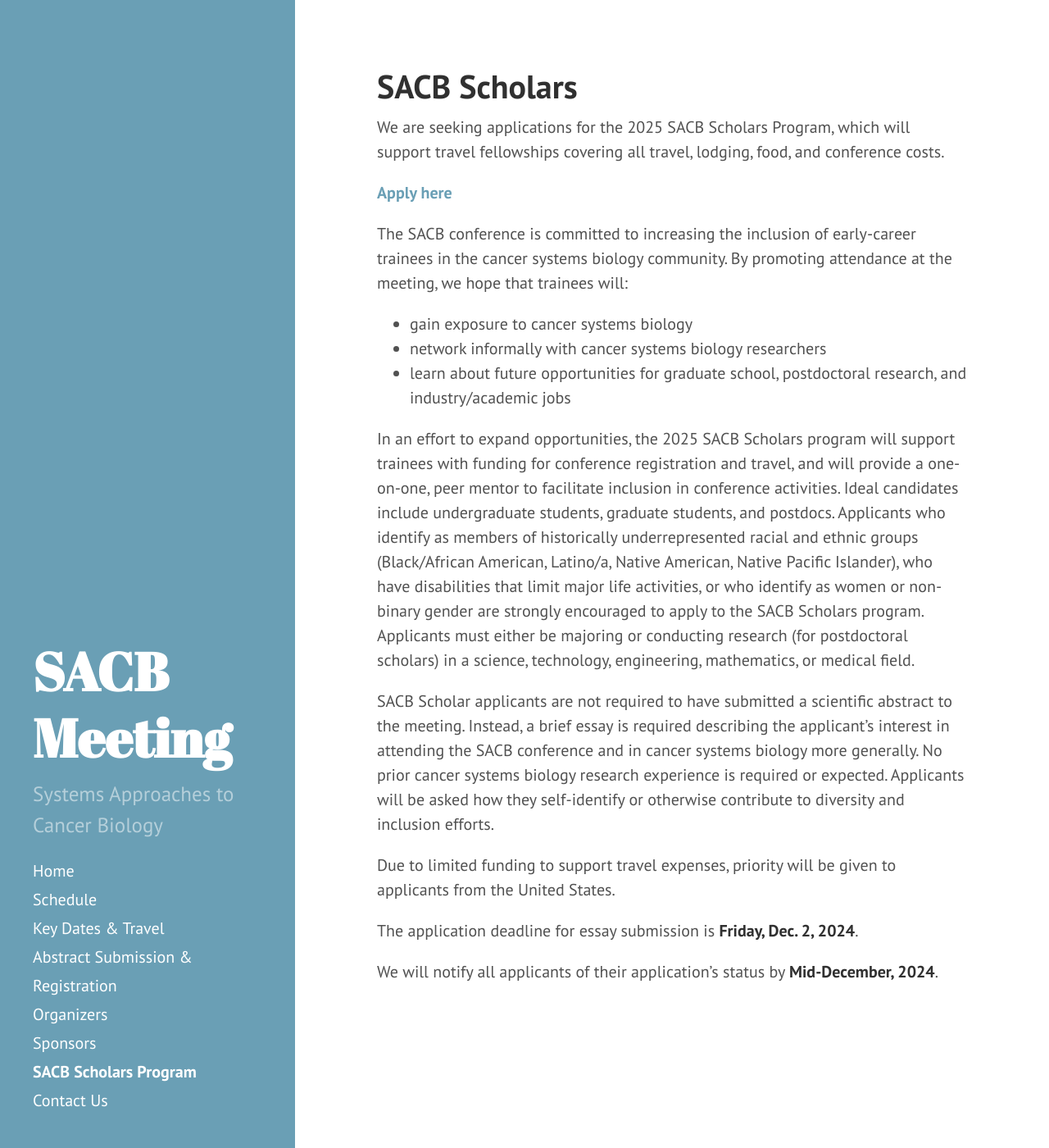
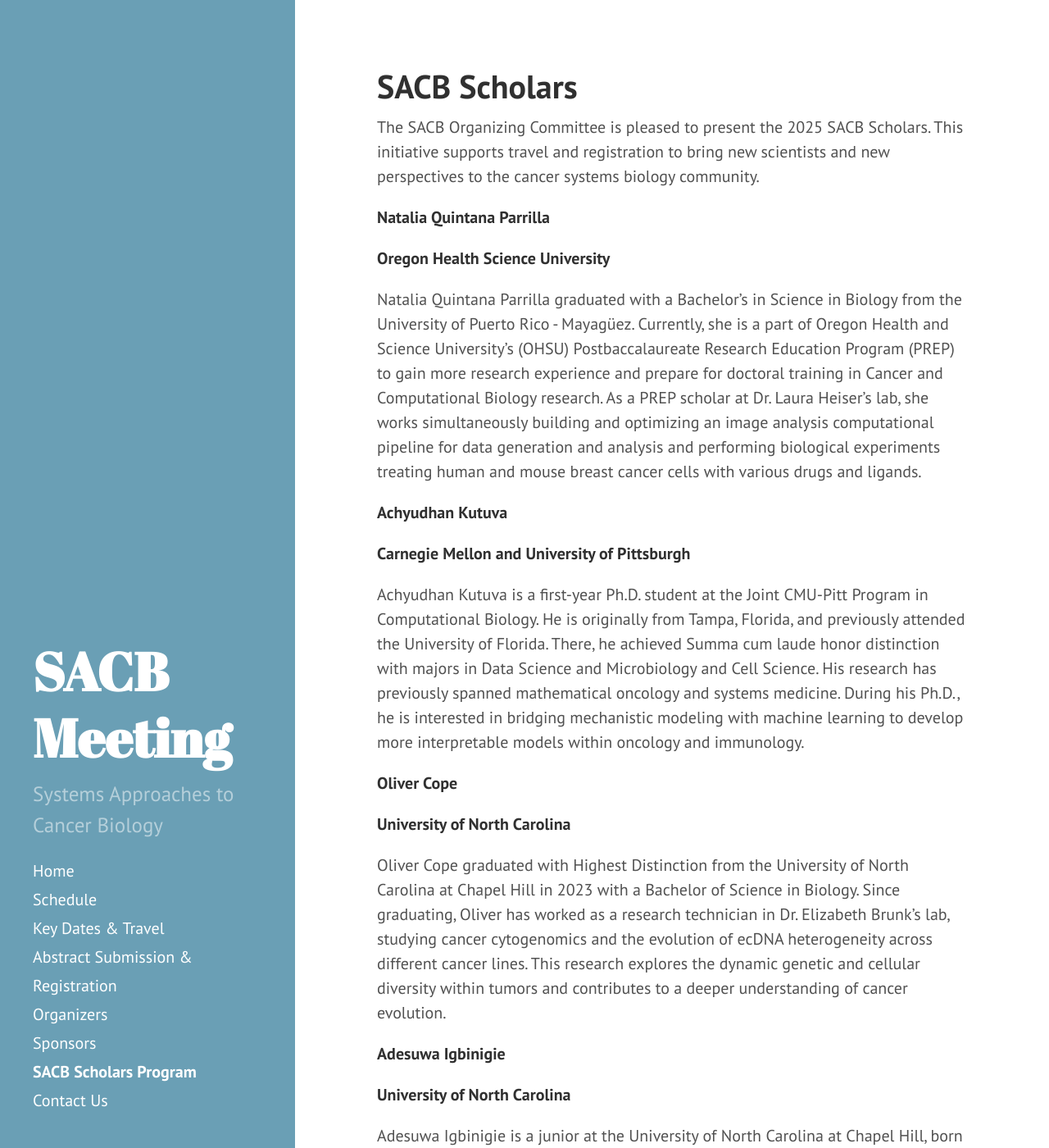
Before and after one commit to AECCSB/sacb-meeting, a Jekyll site: the page built from scholars.md, in a window 1280 px wide and 1400 px high. Shown: the whole window at 82% size. Built offline with Jekyll 4.4.1, drawn with Linux system fonts in a browser that asks for light colours; some of the changed text lies outside the part shown.

Commit message:
Update scholars.md

```diff
--- a/scholars.md
+++ b/scholars.md
@@ -3,22 +3,46 @@
 layout: page
 ---
 
-We are seeking applications for the 2025 SACB Scholars Program, which will support travel fellowships covering all travel, lodging, food, and conference costs.
+The SACB Organizing Committee is pleased to present the 2025 SACB Scholars. This initiative supports travel and registration to bring new scientists and new perspectives to the cancer systems biology community.
 
-**[Apply here](https://docs.google.com/forms/d/1TdMLVCdFDXc2Mt2SIGTuo3BPd-LrlujiinbvCdxLozc/edit)**
+**Natalia Quintana Parrilla**
 
-The SACB conference is committed to increasing the inclusion of early-career trainees in the cancer systems biology community. By promoting attendance at the meeting, we hope that trainees will:
+__Oregon Health Science University__
 
-+ gain exposure to cancer systems biology
-+ network informally with cancer systems biology researchers
-+ learn about future opportunities for graduate school, postdoctoral research, and industry/academic jobs
+Natalia Quintana Parrilla graduated with a Bachelor's in Science in Biology from the University of Puerto Rico - Mayagüez. Currently, she is a part of Oregon Health and Science University's (OHSU) Postbaccalaureate Research Education Program (PREP) to gain more research experience and prepare for doctoral training in Cancer and Computational Biology research. As a PREP scholar at Dr. Laura Heiser's lab, she works simultaneously building and optimizing an image analysis computational pipeline for data generation and analysis and performing biological experiments treating human and mouse breast cancer cells with various drugs and ligands.
 
-In an effort to expand opportunities, the 2025 SACB Scholars program will support trainees with funding for conference registration and travel, and will provide a one-on-one, peer mentor to facilitate inclusion in conference activities. Ideal candidates include undergraduate students, graduate students, and postdocs. Applicants who identify as members of historically underrepresented racial and ethnic groups (Black/African American, Latino/a, Native American, Native Pacific Islander), who have disabilities that limit major life activities, or who identify as women or non-binary gender are strongly encouraged to apply to the SACB Scholars program. Applicants must either be majoring or conducting research (for postdoctoral scholars) in a science, technology, engineering, mathematics, or medical field.
 
-SACB Scholar applicants are not required to have submitted a scientific abstract to the meeting. Instead, a brief essay is required describing the applicant’s interest in attending the SACB conference and in cancer systems biology more generally. No prior cancer systems biology research experience is required or expected. Applicants will be asked how they self-identify or otherwise contribute to diversity and inclusion efforts.
+**Achyudhan Kutuva**
 
-Due to limited funding to support travel expenses, priority will be given to applicants from the United States.
+__Carnegie Mellon and University of Pittsburgh__
 
-The application deadline for essay submission is **Friday, Dec. 2, 2024**.
+Achyudhan Kutuva is a first-year Ph.D. student at the Joint CMU-Pitt Program in Computational Biology. He is originally from Tampa, Florida, and previously attended the University of Florida. There, he achieved Summa cum laude honor distinction with majors in Data Science and Microbiology and Cell Science. His research has previously spanned mathematical oncology and systems medicine. During his Ph.D., he is interested in bridging mechanistic modeling with machine learning to develop more interpretable models within oncology and immunology.
 
-We will notify all applicants of their application's status by **Mid-December, 2024**.
+
+**Oliver Cope**
+
+__University of North Carolina__
+
+Oliver Cope graduated with Highest Distinction from the University of North Carolina at Chapel Hill in 2023 with a Bachelor of Science in Biology. Since graduating, Oliver has worked as a research technician in Dr. Elizabeth Brunk's lab, studying cancer cytogenomics and the evolution of ecDNA heterogeneity across different cancer lines. This research explores the dynamic genetic and cellular diversity within tumors and contributes to a deeper understanding of cancer evolution.
+
+
+
+**Adesuwa Igbinigie**
+
+__University of North Carolina__
+
+Adesuwa Igbinigie is a junior at the University of North Carolina at Chapel Hill, born and raised in Kernersville, North Carolina. She is an avid learner who enjoys gymnastics, language learning, and playing the piano. Adesuwa’s academic pursuits revolve around exploring how mathematics can be used to decode the complexities of biology. For the past year, she has worked under the mentorship of Dr. Elizabeth Brunk in the Brunk Lab, where she develops genomic data analysis workflows and investigates genetic heterogeneity of extrachromosomal DNA (ecDNA) in triple-negative breast cancer. Adesuwa aspires to pursue an MD/PhD in systems biology, bioinformatics, or computational biology. Her long-term goal is to bridge patient care and research, addressing health disparities and ensuring that advancements in cancer treatment are accessible to all.
+
+
+**Adriana Del Pino Herrera**
+
+__University of Florida__
+
+Adriana Del Pino Herrera from the Canary Islands, Spain, is a fourth-year PhD Candidate in Biomedical Engineering in the BEAT Cancer Lab at the University of Florida. She previously obtained her bachelor's degree in biomedical engineering from Duquesne University in 2021. She initially started her research career working with microfluidic devices but was interested in studying cancer for her graduate career. Their current research focuses on using mathematical models to develop new treatment schedules to delay the onset of treatment resistance in ovarian cancer. Her project aims to utilize interdisciplinary techniques from bioinformatics, mathematical modeling, and ecology to avoid recurrence in ovarian cancer patients and prolong their life spans. She is also involved in the UF's Cancer Center as an ambassador where she has been able to mentor several students in cancer research and is committed to diversity and inclusion through different on-campus organizations.
+
+
+**Dorothy Beck**
+
+__University of Virginia__
+
+Dorothy (Dori) Beck is a second-year undergraduate student at UVA studying Biomedical Engineering. She initially got involved in biomedical engineering research during her first semester of college, and she currently works on a project under the mentorship of Dr. Shayn Peirce-Cottler and Dr. Chris Highley. Her work focuses on developing agent-based models to inform the design of biomaterials that promote vascularization. She is also applying this coupled approach to engineer in vitro models that better recapitulate the tumor microenvironment in pancreatic ductal adenocarcinoma. Her ultimate goal is to become a physician-scientist, combining tissue engineering, biomaterials, and computational models to conduct oncology research.
```
